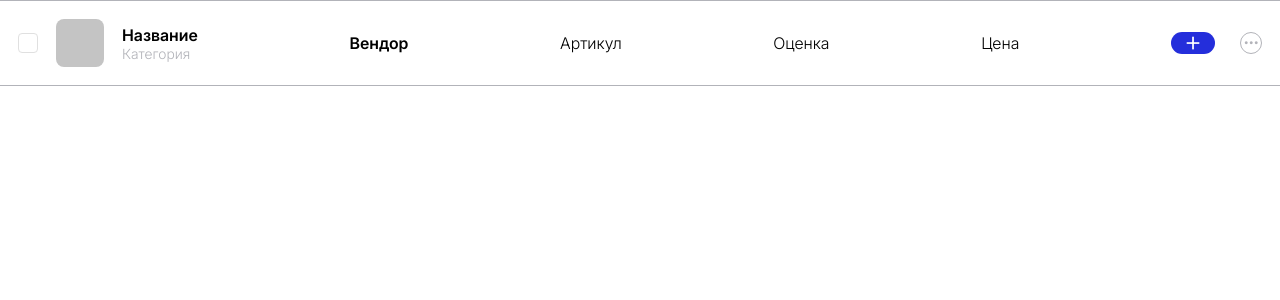
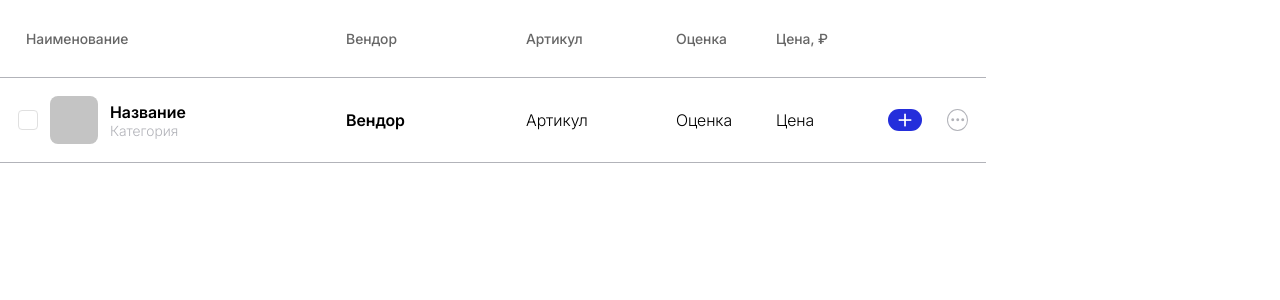
Before and after one commit to ZerruKun/aiti_guru_test, a React (Vite) app: page / in a window 1280 px wide. Shown: the top 300 px of the page. Built offline with nearby package versions, Linux system fonts and the light colour scheme.

Commit message:
ProductsList + grid

```diff
--- a/src/App.tsx
+++ b/src/App.tsx
@@ -1,9 +1,9 @@
-import Product from "./components/Product";
+import ProductsList from "./components/ProductsList";
 
 const App = () => {
   return (
     <div>
-      <Product />
+      <ProductsList />
     </div>
   );
 };
--- a/src/components/Product.tsx
+++ b/src/components/Product.tsx
@@ -13,7 +13,7 @@ const Product = () => {
           />
           <span className={styles.checkboxCustom}></span>
         </label>
-        <span className={styles.greySquere}></span>
+        <span className={styles.greySquare}></span>
         <div className={styles.commodity}>
           <span className={styles.name}>Название</span>
           <span className={styles.category}>Категория</span>
--- a/src/components/Products.tsx
+++ /dev/null
@@ -1,5 +0,0 @@
-const Products = () => {
-  return <div></div>;
-};
-
-export default Products;
--- /dev/null
+++ b/src/components/ProductsList.tsx
@@ -0,0 +1,22 @@
+import Product from "./Product";
+import styles from "../styles/modules/ProductsList.module.css";
+
+const ProductsList = () => {
+  return (
+    <div>
+      <div className={styles.general}>
+        <span>Наименование</span>
+        <span>Вендор</span>
+        <span>Артикул</span>
+        <span>Оценка</span>
+        <span>Цена, ₽</span>
+        <span></span>
+      </div>
+      <div>
+        <Product />
+      </div>
+    </div>
+  );
+};
+
+export default ProductsList;
--- a/src/styles/modules/Product.module.css
+++ b/src/styles/modules/Product.module.css
@@ -20,11 +20,16 @@
 }
 
 .general {
-    display: flex;
-    flex-direction: row;
-    justify-content: space-between;
+  display: grid;
+  grid-template-columns:
+    320px
+    180px
+    150px
+    100px
+    120px
+    80px;
   align-items: center;
-    max-width: 1600px;
+  width: fit-content;
   padding: 18px;
   border-top: 1px solid #B2B3B9;
   border-bottom: 1px solid #B2B3B9;
@@ -36,6 +41,7 @@
     display: flex;
     flex-direction: row;
     align-items: center;
+    gap: 12px;
 }
 
 .checkbox {
@@ -88,12 +94,13 @@
     box-shadow: 0 0 0 2px rgba(0, 123, 255, 0.25);
 }
 
-.greySquere {
+.greySquare {
     width: 48px;
     height: 48px;
     background-color: #C4C4C4;
     border-radius: 8px;
-    margin: 0 18px;
+    margin: 0;
+    flex-shrink: 0;
 }
 
 .commodity {
@@ -118,6 +125,13 @@
     font-family: 'Inter', Roboto, sans-serif;
     font-size: 16px;
     font-weight: 300;
+}
+
+.vendor,
+.article,
+.rating,
+.price {
+  padding-left: 8px;
 }
 
 .buttons {
@@ -152,7 +166,7 @@
 }
 
 .dotesButton {
-    width: 22px;
+    width: 26px;
     height: 22px;
     padding: 0 2px 17px 0;
     margin: 0 0 0 25px;
--- /dev/null
+++ b/src/styles/modules/ProductsList.module.css
@@ -0,0 +1,25 @@
+.general {
+  display: grid;
+  grid-template-columns:
+    320px
+    180px
+    150px
+    100px
+    120px
+    80px;
+  align-items: center;
+  width: fit-content;
+  user-select: none;
+  -webkit-user-select: none;
+  padding: 18px;
+}
+
+.general span {
+  padding: 12px 8px;
+  font-family: 'Inter', sans-serif;
+  font-size: 14px;
+  font-weight: 500;
+  color: #666;
+  overflow: hidden;
+  text-overflow: ellipsis;
+}
```
Lines whose indentation alone changed are shown as unchanged.
